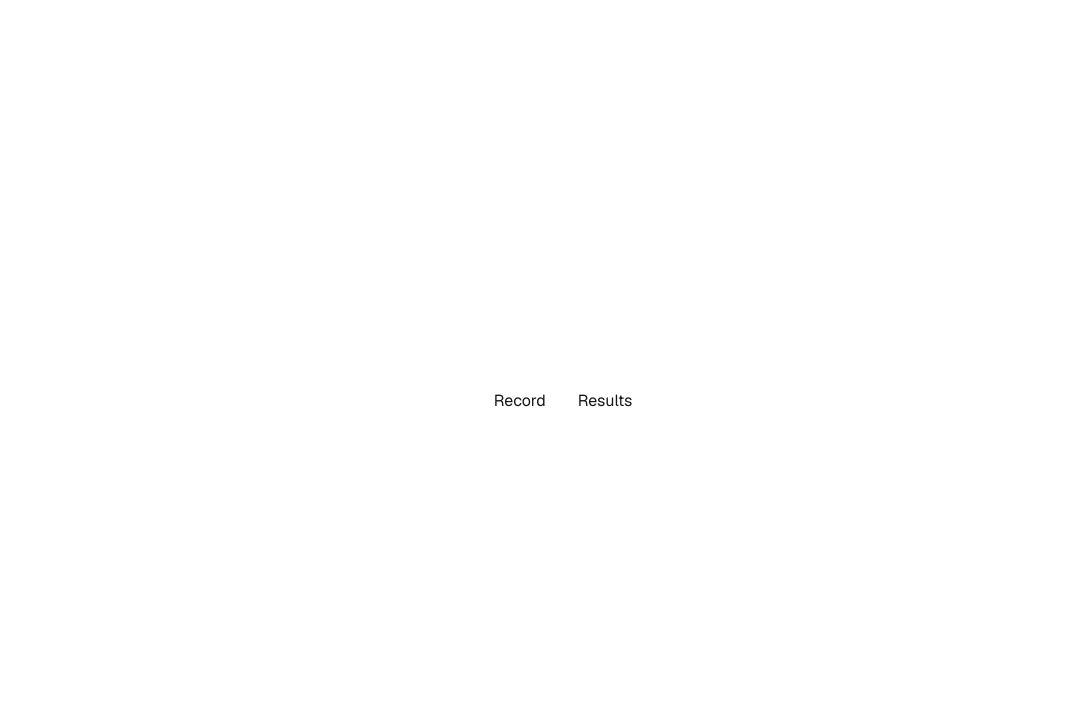
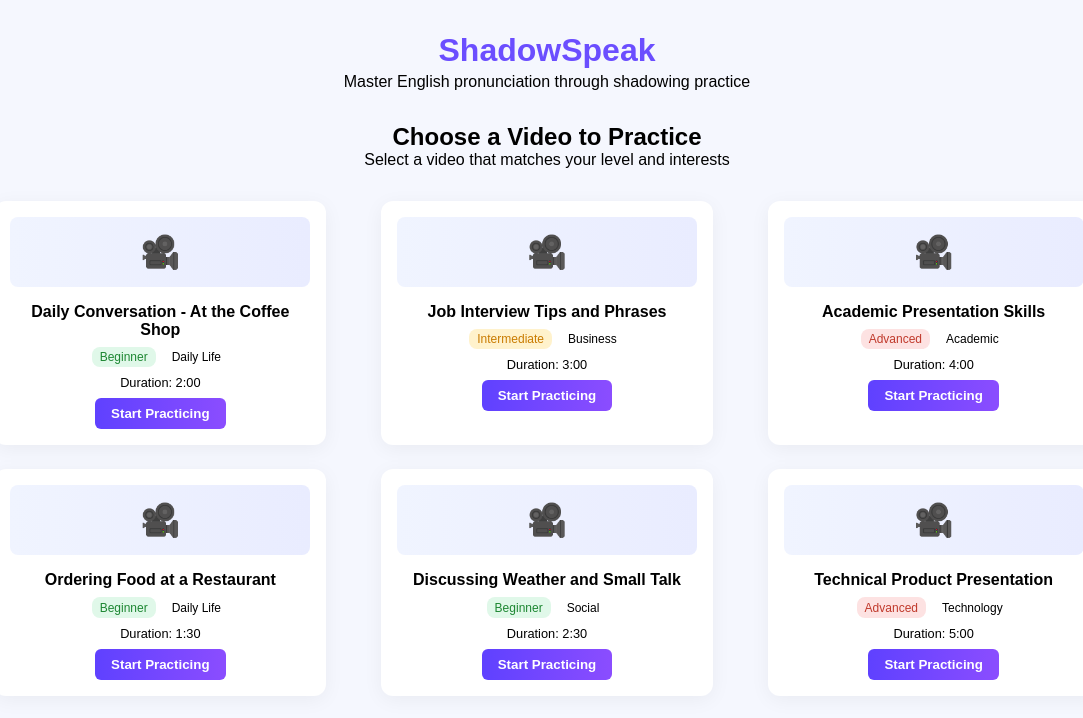
Before and after one commit to ivannissimrch/shadowing-app-spec, a Next.js app: page / in a window 1280 px wide. Shown: the top 718 px of the page, without its empty margins (93-1176 px from the left). Built offline with nearby package versions, Linux system fonts and the light colour scheme.

Commit message:
Add basic layout

```diff
--- /dev/null
+++ b/src/app/Practice/Practice.module.css
@@ -0,0 +1,61 @@
+.main {
+  display: flex;
+  align-items: center;
+  width: 100%;
+  flex-direction: column;
+  background-color: #f5f7fe;
+}
+
+.container {
+  width: 95rem;
+  padding: 2rem;
+  background-color: #f5f7fe;
+  min-height: 100vh;
+}
+
+.title {
+  font-size: 2rem;
+  font-weight: bold;
+  color: #7c3aed;
+  text-align: center;
+}
+
+.subtitle {
+  text-align: center;
+  margin-bottom: 2rem;
+  color: black;
+}
+
+.headerRow {
+  display: flex;
+  justify-content: space-between;
+  align-items: center;
+  margin-bottom: 1.5rem;
+  flex-wrap: wrap;
+}
+
+.backBtn {
+  background: #7c3aed;
+  border: none;
+  padding: 0.5rem 0.75rem;
+  border-radius: 6px;
+  font-weight: 500;
+  cursor: pointer;
+}
+
+.meta h2 {
+  font-size: 1.25rem;
+  margin: 0;
+  color: black;
+}
+
+.meta p {
+  color: black;
+  font-size: 0.9rem;
+}
+
+.grid {
+  display: grid;
+  grid-template-columns: repeat(auto-fit, minmax(300px, 1fr));
+  gap: 2rem;
+}
--- /dev/null
+++ b/src/app/components/Card.module.css
@@ -0,0 +1,73 @@
+.card {
+  background: white;
+  border-radius: 12px;
+  box-shadow: 0 4px 20px rgba(0, 0, 0, 0.05);
+  overflow: hidden;
+  padding: 1rem;
+  text-align: center;
+  color: black;
+}
+
+.thumbnail {
+  padding: 1rem;
+  background: linear-gradient(to right, #f0f4ff, #e9ecff);
+  border-radius: 8px;
+}
+
+.camera {
+  font-size: 2rem;
+}
+
+.content {
+  margin-top: 1rem;
+}
+
+.title {
+  font-size: 1rem;
+  font-weight: 600;
+  width: 300px;
+}
+
+.tags {
+  display: flex;
+  justify-content: center;
+  gap: 0.5rem;
+  margin: 0.5rem 0;
+}
+
+.tag {
+  font-size: 0.75rem;
+  padding: 0.2rem 0.5rem;
+  border-radius: 8px;
+  text-transform: capitalize;
+}
+
+.beginner {
+  background-color: #e0f8e9;
+  color: #1d8732;
+}
+
+.intermediate {
+  background-color: #fff2cc;
+  color: #c97b00;
+}
+
+.advanced {
+  background-color: #fde2e2;
+  color: #c0392b;
+}
+
+.duration {
+  font-size: 0.8rem;
+  margin: 0.5rem 0;
+}
+
+.button {
+  background: linear-gradient(to right, #5f41ff, #8b4dff);
+  color: white;
+  border: none;
+  padding: 0.5rem 1rem;
+  font-weight: bold;
+  border-radius: 6px;
+  cursor: pointer;
+}
--- /dev/null
+++ b/src/app/components/Card.tsx
@@ -0,0 +1,34 @@
+import React from "react";
+import styles from "./Card.module.css";
+
+interface CardProps {
+  title: string;
+  level: "beginner" | "intermediate" | "advanced";
+  topic: string;
+  duration: string;
+}
+
+const levelColors = {
+  beginner: styles.beginner,
+  intermediate: styles.intermediate,
+  advanced: styles.advanced,
+};
+
+export default function Card({ title, level, topic, duration }: CardProps) {
+  return (
+    <div className={styles.card}>
+      <div className={styles.thumbnail}>
+        <span className={styles.camera}>🎥</span>
+      </div>
+      <div className={styles.content}>
+        <h3 className={styles.title}>{title}</h3>
+        <div className={styles.tags}>
+          <span className={`${styles.tag} ${levelColors[level]}`}>{level}</span>
+          <span className={styles.tag}>{topic}</span>
+        </div>
+        <p className={styles.duration}>Duration: {duration}</p>
+        <button className={styles.button}>Start Practicing</button>
+      </div>
+    </div>
+  );
+}
--- /dev/null
+++ b/src/app/components/SegmetPlayer.module.css
@@ -0,0 +1,73 @@
+.card {
+  background: #fff;
+  padding: 1rem;
+  border-radius: 12px;
+  box-shadow: 0 4px 20px rgba(0, 0, 0, 0.05);
+  width: 100%;
+}
+
+.videoBox {
+  background: #0f172a;
+  color: #fff;
+  padding: 1rem;
+  border-radius: 10px;
+  text-align: center;
+}
+
+.icon {
+  font-size: 2rem;
+  display: block;
+  margin-bottom: 0.5rem;
+}
+
+.segment {
+  font-size: 0.9rem;
+  margin-top: 0.5rem;
+}
+
+.controls {
+  display: flex;
+  gap: 0.5rem;
+  margin-top: 1rem;
+}
+
+.restart,
+.play,
+.loop {
+  padding: 0.5rem 0.75rem;
+  border: none;
+  font-weight: 600;
+  border-radius: 6px;
+  cursor: pointer;
+}
+
+.restart {
+  background-color: #f3f4f6;
+  background-color: #3b82f6;
+}
+
+.play {
+  background-color: #3b82f6;
+  color: white;
+}
+
+.loop {
+  background-color: #1f2937;
+  color: white;
+}
+
+.loop.on {
+  background-color: #10b981;
+}
+
+.sliderGroup {
+  margin-top: 1rem;
+  text-align: left;
+}
+
+.sliderGroup label {
+  color: #0f172a;
+  display: block;
+  font-size: 0.8rem;
+  margin-top: 0.5rem;
+}
--- a/src/app/page.module.css
+++ b/src/app/page.module.css
@@ -1,110 +1,47 @@
-.page {
-  --gray-rgb: 0, 0, 0;
-  --gray-alpha-200: rgba(var(--gray-rgb), 0.08);
-  --gray-alpha-100: rgba(var(--gray-rgb), 0.05);
-
-  --button-primary-hover: #383838;
-  --button-secondary-hover: #f2f2f2;
-
-  display: grid;
-  grid-template-rows: 20px 1fr 20px;
+.main {
+  display: flex;
   align-items: center;
-  justify-items: center;
-  min-height: 100svh;
-  padding: 80px;
-  gap: 64px;
-  font-family: var(--font-geist-sans);
+  width: 100%;
+  flex-direction: column;
+  background-color: #f5f7fe;
 }
 
-@media (prefers-color-scheme: dark) {
-  .page {
-    --gray-rgb: 255, 255, 255;
-    --gray-alpha-200: rgba(var(--gray-rgb), 0.145);
-    --gray-alpha-100: rgba(var(--gray-rgb), 0.06);
-
-    --button-primary-hover: #ccc;
-    --button-secondary-hover: #1a1a1a;
-  }
+.container {
+  padding: 2rem;
+  text-align: center;
+  background-color: #f5f7fe;
+  min-height: 100vh;
+  width: 75rem;
 }
 
-.main {
-  display: flex;
-  /* flex-direction: column; */
-  gap: 32px;
-  grid-row-start: 2;
+.title {
+  font-size: 2rem;
+  color: #6b4eff;
+  font-weight: bold;
 }
 
-.footer {
-  grid-row-start: 3;
-  display: flex;
-  gap: 24px;
+.subtitle {
+  margin-top: 0.25rem;
+  color: black;
+  font-size: 1rem;
 }
 
-.footer a {
-  display: flex;
-  align-items: center;
-  gap: 8px;
+.heading {
+  margin-top: 2rem;
+  font-size: 1.5rem;
+  font-weight: 600;
+  color: black;
 }
 
-.footer img {
-  flex-shrink: 0;
+.description {
+  color: black;
+  margin-bottom: 2rem;
 }
 
-/* Enable hover only on non-touch devices */
-@media (hover: hover) and (pointer: fine) {
-  a.primary:hover {
-    background: var(--button-primary-hover);
-    border-color: transparent;
-  }
-
-  a.secondary:hover {
-    background: var(--button-secondary-hover);
-    border-color: transparent;
-  }
-
-  .footer a:hover {
-    text-decoration: underline;
-    text-underline-offset: 4px;
-  }
+.grid {
+  display: grid;
+  grid-template-columns: repeat(auto-fill, minmax(280px, 1fr));
+  gap: 1.5rem;
+  justify-items: center;
+  margin-top: 1rem;
 }
-
-@media (max-width: 600px) {
-  .page {
-    padding: 32px;
-    padding-bottom: 80px;
-  }
-
-  .main {
-    align-items: center;
-  }
-
-  .main ol {
-    text-align: center;
-  }
-
-  .ctas {
-    flex-direction: column;
-  }
-
-  .ctas a {
-    font-size: 14px;
-    height: 40px;
-    padding: 0 16px;
-  }
-
-  a.secondary {
-    min-width: auto;
-  }
-
-  .footer {
-    flex-wrap: wrap;
-    align-items: center;
-    justify-content: center;
-  }
-}
-
-@media (prefers-color-scheme: dark) {
-  .logo {
-    filter: invert();
-  }
-}
--- a/src/app/page.tsx
+++ b/src/app/page.tsx
@@ -1,16 +1,64 @@
 import styles from "./page.module.css";
-import YouTubePlayer from "./components/YouTubePlayer";
+import Card from "./components/Card";
+
+const videos = [
+  {
+    title: "Daily Conversation - At the Coffee Shop",
+    level: "beginner",
+    topic: "Daily Life",
+    duration: "2:00",
+  },
+  {
+    title: "Job Interview Tips and Phrases",
+    level: "intermediate",
+    topic: "Business",
+    duration: "3:00",
+  },
+  {
+    title: "Academic Presentation Skills",
+    level: "advanced",
+    topic: "Academic",
+    duration: "4:00",
+  },
+  {
+    title: "Ordering Food at a Restaurant",
+    level: "beginner",
+    topic: "Daily Life",
+    duration: "1:30",
+  },
+  {
+    title: "Discussing Weather and Small Talk",
+    level: "beginner",
+    topic: "Social",
+    duration: "2:30",
+  },
+  {
+    title: "Technical Product Presentation",
+    level: "advanced",
+    topic: "Technology",
+    duration: "5:00",
+  },
+];
 
 export default function Home() {
   return (
-    <>
-      <div className={styles.page}>
-        <main className={styles.main}>
-          <YouTubePlayer />
-          <div>Record</div>
-          <section>Results</section>
-        </main>
+    <main className={styles.main}>
+      <div className={styles.container}>
+        <h1 className={styles.title}>ShadowSpeak</h1>
+        <p className={styles.subtitle}>
+          Master English pronunciation through shadowing practice
+        </p>
+        <h2 className={styles.heading}>Choose a Video to Practice</h2>
+        <p className={styles.description}>
+          Select a video that matches your level and interests
+        </p>
+
+        <div className={styles.grid}>
+          {videos.map((video, index) => (
+            <Card key={index} {...video} />
+          ))}
+        </div>
       </div>
-    </>
+    </main>
   );
 }
```
Also changed, not shown: src/app/Practice/page.tsx (added, +30 -0 lines), src/app/components/RecorderPanel.module.css (added, +33 -0 lines), src/app/components/RecorderPanel.tsx (added, +16 -0 lines), src/app/components/SegmentPlayer.tsx (added, +56 -0 lines).
